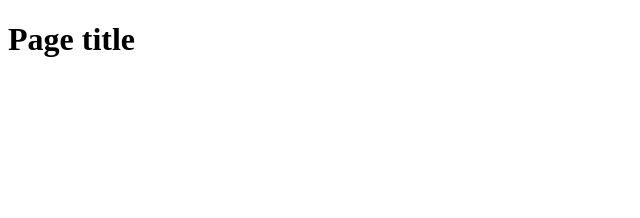
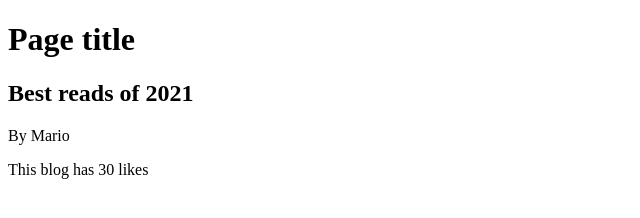
Before and after one commit to xShame/modern_js_tutorials, a plain HTML site: page javascript_basics/index.html in a window 1280 px wide. Shown: the whole page, without its empty margins (0-640 px from the left). Drawn offline with Linux system fonts and the light colour scheme.

Commit message:
javascript_basics Done in Tempate Strings

```diff
--- a/javascript_basics/index.html
+++ b/javascript_basics/index.html
@@ -11,6 +11,7 @@
 	<!-- <script type="text/javascript" src="./variables_constants_comments.js"></script> -->
 	<!-- <script type="text/javascript" src="./strings.js"></script> -->
 	<!-- <script type="text/javascript" src="./common_string_methods.js"></script> -->
-	<script type="text/javascript" src="./numbers.js"></script>
+	<!-- <script type="text/javascript" src="./numbers.js"></script> -->
+	<script type="text/javascript" src="./template_strings.js"></script>
 </body>
 </html>
--- a/javascript_basics/template_strings.js
+++ b/javascript_basics/template_strings.js
@@ -0,0 +1,23 @@
+// template strings
+const title = 'Best reads of 2021';
+const author = 'Mario';
+const likes = 30;
+
+// concatenation way
+// let result = 'the blog called ' + title + ' by ' + author + ' has ' + likes + ' likes';
+// console.log(result);
+
+// tempalte string/template literals way
+let result = `the blog called ${title} by ${author} has ${likes} likes`;
+console.log(result);
+
+// creating html templates
+let body = document.querySelector('body');
+let html = `
+	<h2>${title}</h2>
+	<p>By ${author}</p>
+	<span>This blog has ${likes} likes</span>
+`
+body.innerHTML += html;
+
+console.log(body);
```
